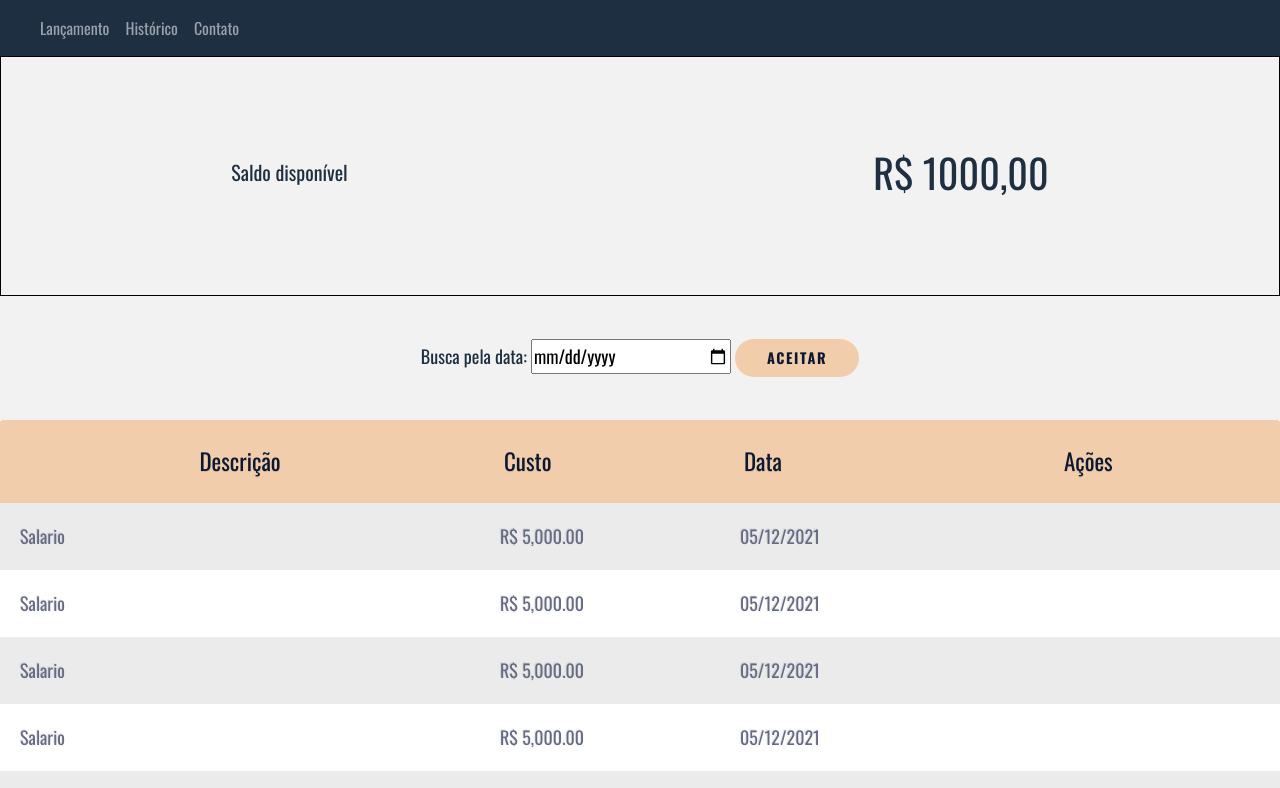
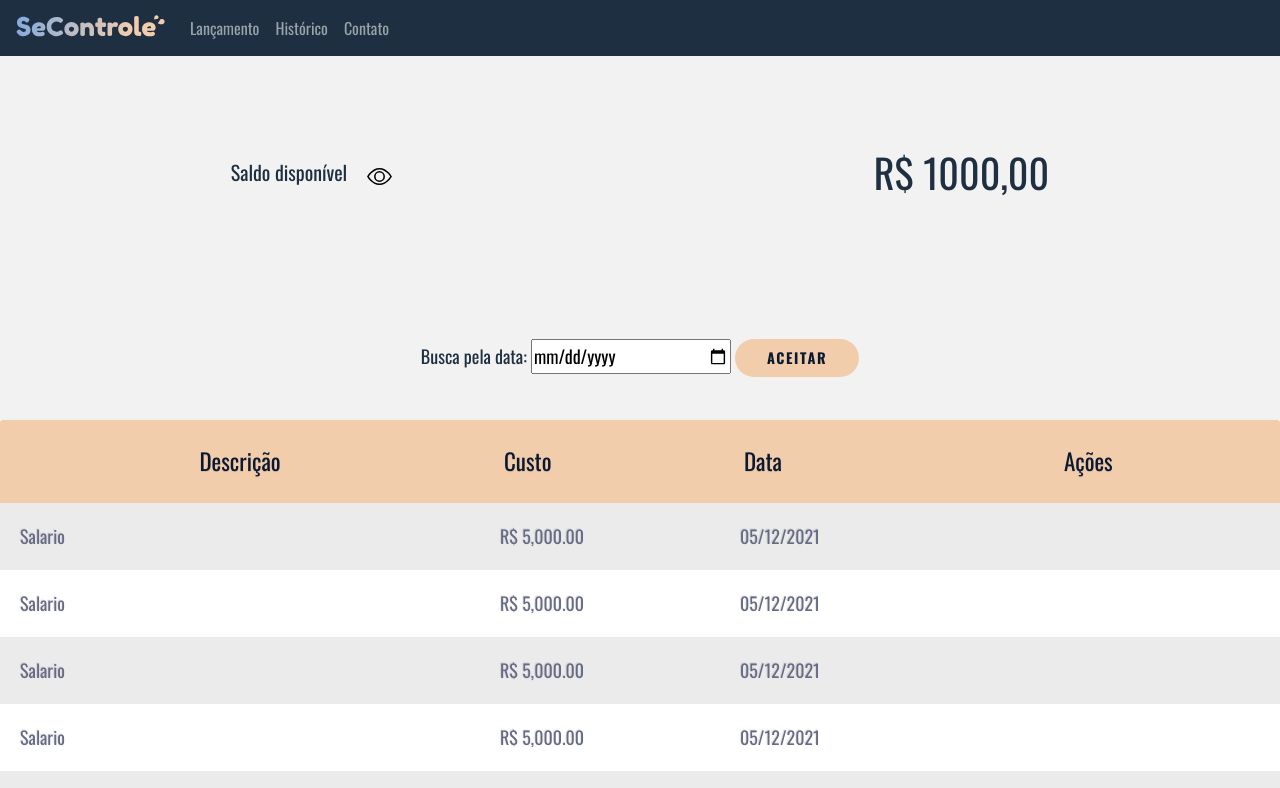
Before and after one commit to bonettdreans/Desafio_Neon, a website: page extract/extract.html in a window 1280 px wide. Shown: the top 788 px of the page. Drawn offline with nearby package versions, Linux system fonts and the light colour scheme.

```diff
--- a/extract/extract.html
+++ b/extract/extract.html
@@ -11,7 +11,7 @@
     <nav class="navbar navbar-expand-lg navbar-dark" style="background-color: #1D2F40">
         <div>
             <a class="navbar-brand" href="#">
-                <img src="../img/logo.svg" alt="" width="150px" height="auto">
+                <img src="../assets/img/logo.svg" alt="" width="150px" height="auto">
             </a>
         </div>
         <button class="navbar-toggler" type="button" data-toggle="collapse" data-target="#textoNavbar" aria-controls="textoNavbar" aria-expanded="false" aria-label="Alterna navegação">
@@ -61,7 +61,7 @@
             <div class="container__titleBalance">
                 <h3 id="balance" class="title-amount">Saldo disponível</h3>
                 <img
-                    src="../img/eye.png"
+                    src="../assets/icons/eye.svg"
                     class="img__balance"
                     alt="">
             </div>
--- a/extract/styleExtrato.css
+++ b/extract/styleExtrato.css
@@ -94,7 +94,6 @@
     display: flex;
     justify-content: space-around;
     align-items: center;
-    border: 1px solid black;
 }
 
 .container__titleBalance {
```
Also changed, not shown: assets/img/darwin.jpg (deleted), assets/img/darwin.png (added), assets/img/fabiana.jpg (deleted), assets/img/fabiana.png (added), assets/img/hector.jpg (deleted), assets/img/hector.png (added), assets/img/isabel.jpg (deleted), assets/img/isabel.png (added), assets/img/juel.png (added), assets/img/marcos.jpg (deleted), assets/img/marcos.png (added), assets/screenshots/Database_Structure_of_the_Application_Asuma_Corp..png (added).
